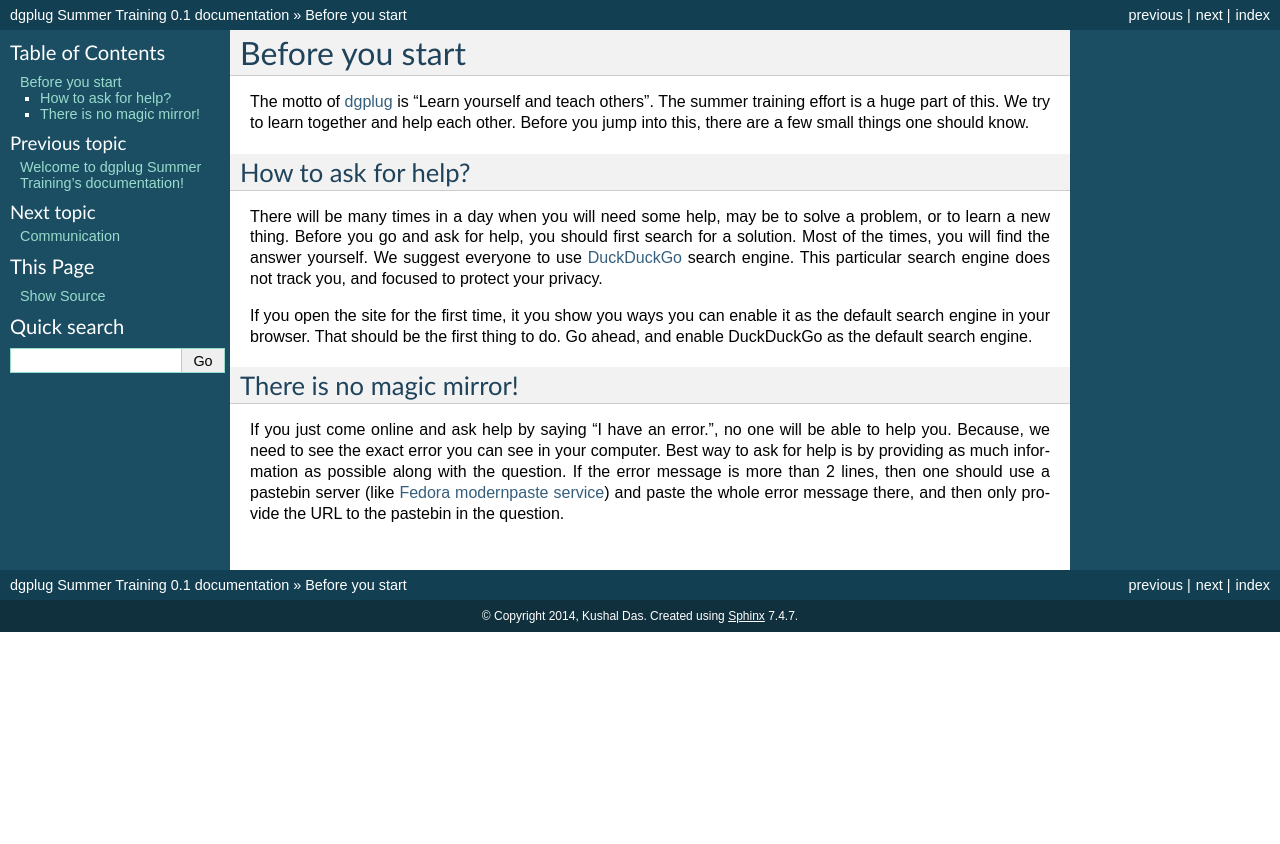
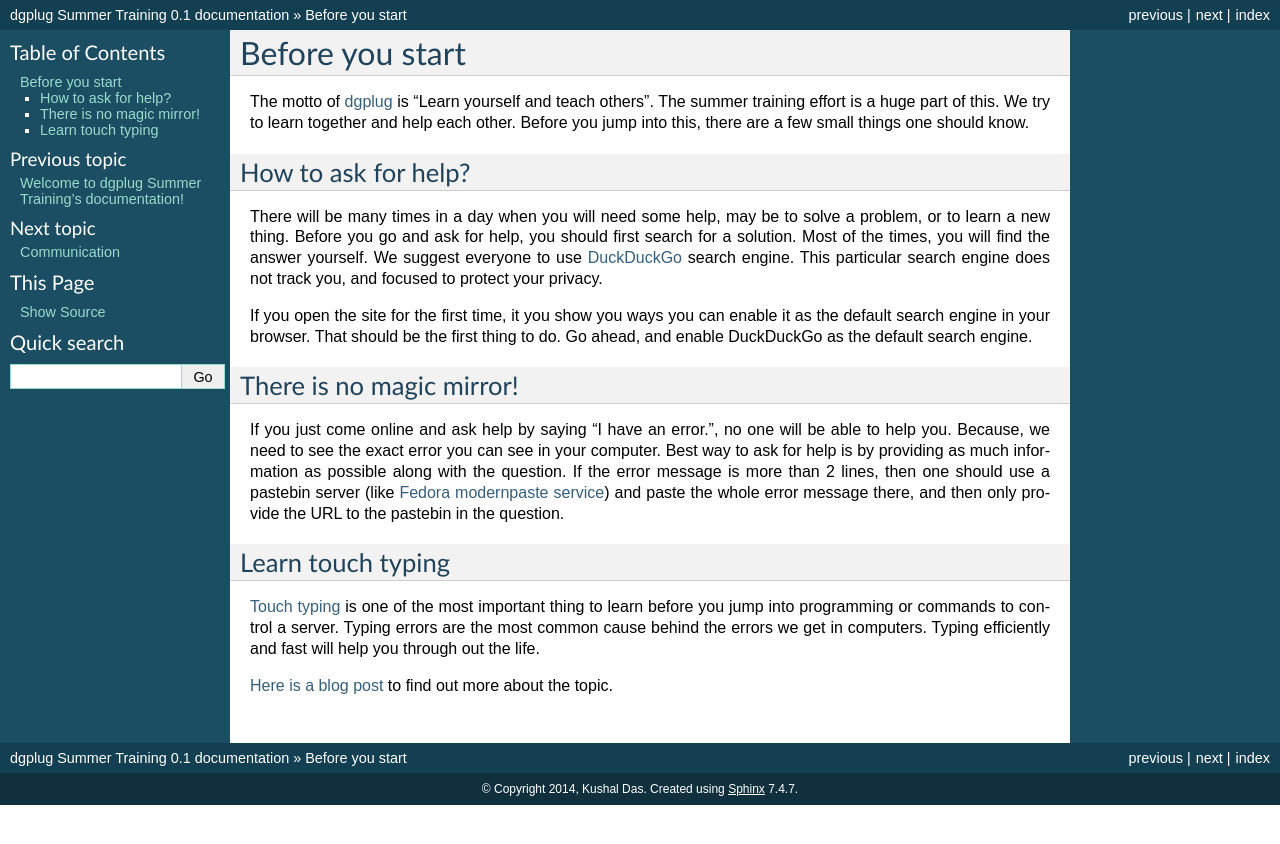
Before and after one commit to kushaldas/summertraining, a Sphinx documentation site: the page built from docs/beforestart.rst, in a window 1280 px wide. Shown: the top 844 px of the page. Built offline with Sphinx 7.4.7, drawn with Linux system fonts in a browser that asks for light colours.

Commit message:
Talks about touch typing

```diff
--- a/docs/beforestart.rst
+++ b/docs/beforestart.rst
@@ -30,3 +30,14 @@ possible along with the question. If the error message is more than 2 lines,
 then one should use a pastebin server (like `Fedora modernpaste service
 <https://paste.fedoraproject.org/>`_) and paste the whole error message there,
 and then only provide the URL to the pastebin in the question.
+
+Learn touch typing
+-------------------
+
+`Touch typing <https://en.wikipedia.org/wiki/Touch_typing>`_ is one of the most
+important thing to learn before you jump into programming or commands to control
+a server. Typing errors are the most common cause behind the errors we get in
+computers. Typing efficiently and fast will help you through out the life.
+
+`Here is a blog post <https://kushaldas.in/posts/touch-typing.html>`_ to find out
+more about the topic.
```
